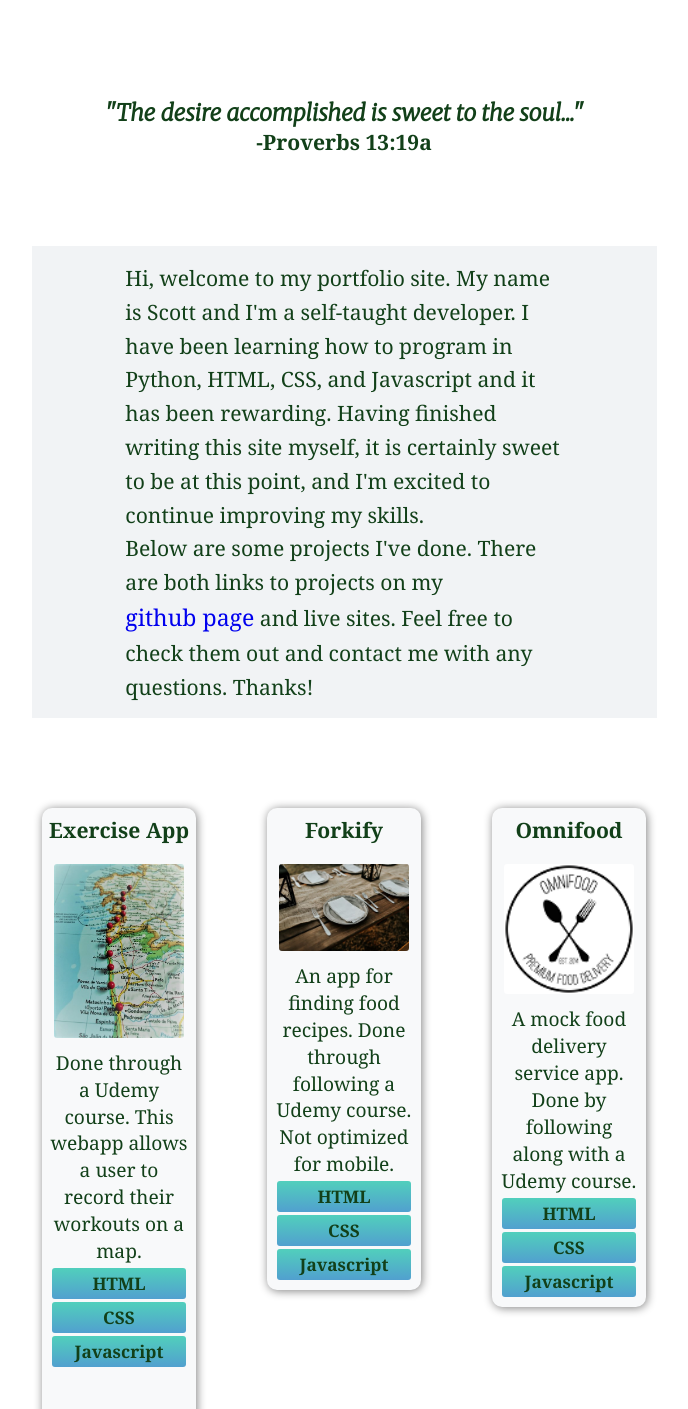
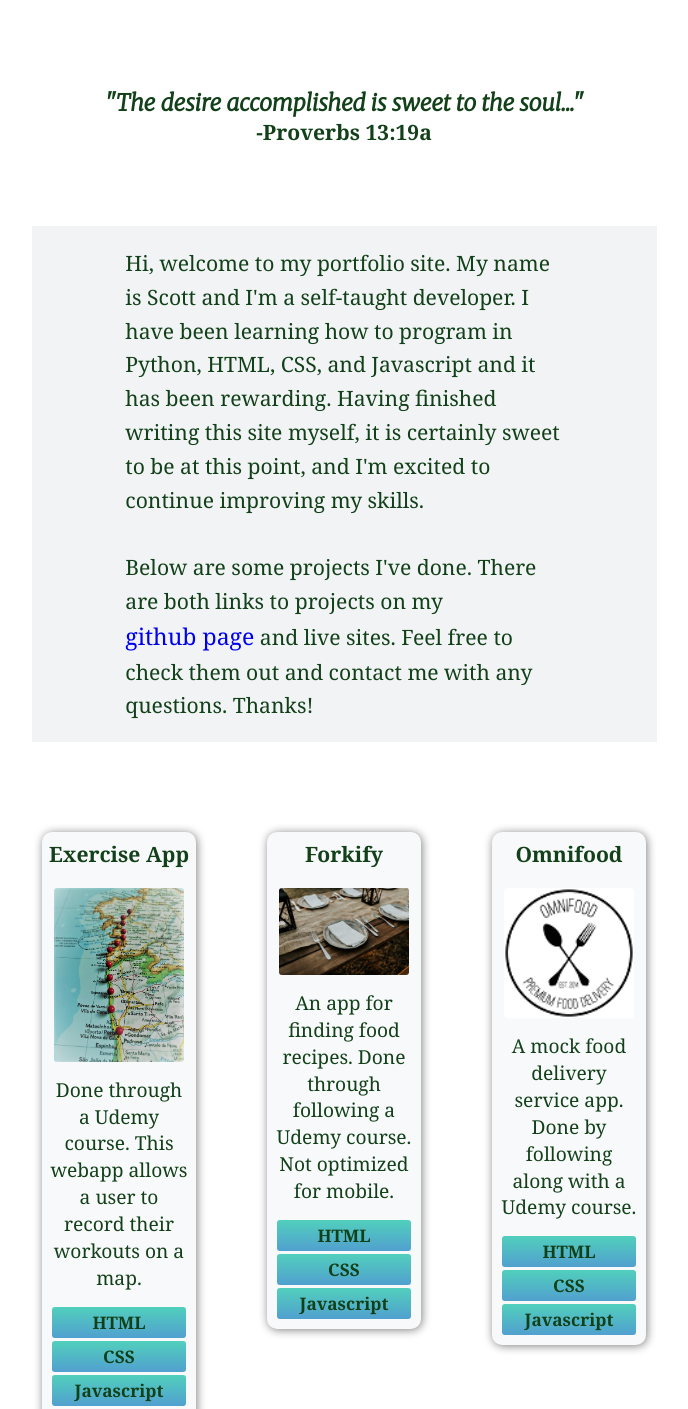
Before and after one commit to scotteifel/MySite, a website built with Parcel: page index.html in a window 1280 px wide. Shown: the part 137-1546 px from the top of the page, without its empty margins (296-984 px from the left). Built offline with nearby package versions, Linux system fonts and the light colour scheme; a web font is replaced by a local one.

Commit message:
Fixed some spacing

```diff
--- a/improvements.txt
+++ b/improvements.txt
@@ -1,6 +1,8 @@
 This file lists improvement ideas for the website.
 
 
-- Make a modal with quotes for the hero.
+Potential Features:
 
-- zoom to icons on hover
+    - Make a modal with quotes for the hero.
+
+    - Add a learning roadmap under current projects.
--- a/index.html
+++ b/index.html
@@ -49,7 +49,7 @@
           in Python, HTML, CSS, and
           Javascript and it has been rewarding. Having finished writing this site myself, it is
           certainly sweet to be at this point, and I'm excited to continue
-          improving my skills. <br>
+          improving my skills. <br><br>
           Below are some projects I've done. There are both links to projects on my
           <a href="https://github.com/scotteifel" id="github--link" target="blank">github page</a> and live sites. Feel
           free to check
--- a/src/main.css
+++ b/src/main.css
@@ -42,6 +42,7 @@ h3 {
   font-size: 1.1rem;
 }
 
+
 /*   ///////  Links  ///////   */
 
 a:link,
@@ -57,6 +58,7 @@ a:active {
   border-radius: 3px;
 }
 
+
 /*   ///////  Buttons  ///////   */
 
 .btn {
@@ -64,7 +66,9 @@ a:active {
 }
 
 /*  ///////////////////////  */
-/*  /////// Header ////////  */
+
+/*          Header           */
+
 /*  ///////////////////////  */
 
 .header {
@@ -105,7 +109,11 @@ a:active {
   background-color: #b1f3ea;
 }
 
-/*  /// Mobile navigation ///  */
+/* /////////////////////////// */
+
+/*      Mobile navigation      */
+
+/* ////////////////////////// */
 
 .btn-mobile-nav {
   border: none;
@@ -125,13 +133,15 @@ a:active {
 }
 
 /*  //////////////////////  */
-/*  //////// Hero ////////  */
+
+/*           Hero           */
+
 /*  //////////////////////  */
 
 .hero-text-box {
   display: block;
   justify-content: center;
-  margin: 100px 100px 90px 100px;
+  margin: 90px 100px 80px 100px;
 }
 
 .btn-ghost {
@@ -141,7 +151,9 @@ a:active {
 }
 
 /*  ///////////////////////  */
-/*  //////// Blurb ////////  */
+
+/*           Blurb           */
+
 /*  ///////////////////////  */
 
 .description {
@@ -161,6 +173,7 @@ a:active {
 
 .blurb p {
   font-size: 1.1rem;
+  padding: 5px 0;
 }
 
 #github--link {
@@ -177,7 +190,9 @@ a:active {
 }
 
 /*  ////////////////////////////////////  */
-/*  ///////// Project Component ////////  */
+
+/*            Project Component           */
+
 /*  ////////////////////////////////////  */
 
 .project {
@@ -186,7 +201,6 @@ a:active {
   margin: 90px auto;
   justify-items: center;
   justify-content: space-around;
-  /* justify-content: ; */
   grid-template-columns: 200px 200px 200px;
   grid-template-rows: 1fr 1fr;
   list-style: none;
@@ -226,8 +240,7 @@ a:active {
   text-align: center;
   width: 140px;
   line-height: 1.4;
-  margin: 0 auto;
-  margin-top: 12px;
+  margin: 15px auto;
   font-size: 1rem;
 }
 
@@ -257,7 +270,9 @@ h4 {
 }
 
 /*  //////////////////////////////  */
-/*  ///////// Footer /////////////  */
+
+/*            Footer                */
+
 /*  //////////////////////////////  */
 
 .footer {
@@ -316,8 +331,9 @@ h4 {
 }
 
 /* //////////////////////////////////  */
-/* //////////////////////////////////  */
-/* ///////// Breakpoints ////////////  */
+
+/*           Breakpoints               */
+
 /* //////////////////////////////////  */
 
 
@@ -437,7 +453,7 @@ h4 {
     visibility: visible;
   }
 
-  /* For when clicking on open/close icon in mobile menu */
+  /* Open/close icon in mobile menu on click */
   .nav-open .icon-mobile-nav[name="close-outline"] { display: block; }
   .nav-open .icon-mobile-nav[name="menu-outline"] { display: none; }
 
@@ -456,5 +472,4 @@ h4 {
   .address-col {
     margin-right: 25px;
   }
-
 }
```
